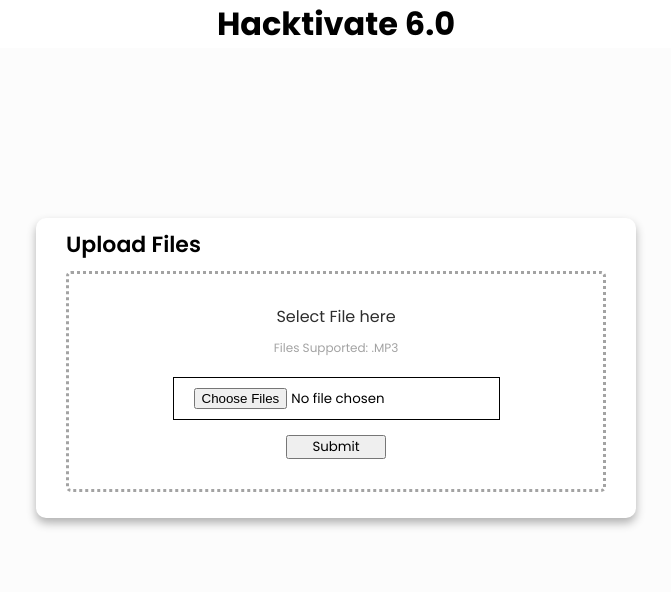
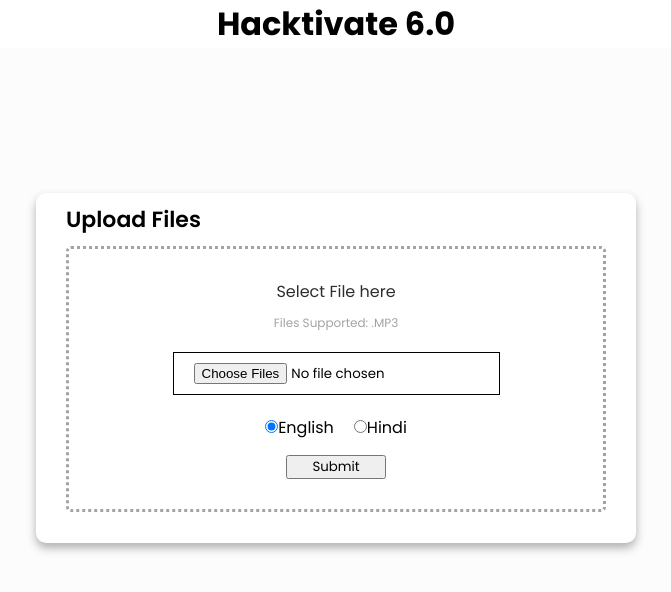
Before and after one commit to cw-deepanshu/Hacktivate_Frontend, a React (Create React App) app: page / in a window 1280 px wide. Shown: the top 592 px of the page, without its empty margins (304-975 px from the left). Built offline with nearby package versions, Linux system fonts and the light colour scheme.

Commit message:
language option

```diff
--- a/src/FileUpload.js
+++ b/src/FileUpload.js
@@ -2,12 +2,15 @@ import { useState } from "react";
 import axios from "axios";
 const FileUpload = () => {
     const [file, setFile] = useState(null);
-
+    const [selectedLanguage, setSelectedLanguage] = useState("English");
     const handleFileChange = (event) => {
         setFile(event.target.files[0]);
         //console.log(event);
     };
 
+    const handleLanguageChange = (event) => {
+        setSelectedLanguage(event.target.value);
+    };
     const handleSubmit = async (e) => {
         const data = new FormData();
 
@@ -18,7 +21,8 @@ const FileUpload = () => {
         };
 
         data.append("file", file);
-        console.log(data);
+        data.append("language", selectedLanguage);
+
         const response = await axios.post(
             "http://localhost:5000/upload",
             data,
@@ -43,6 +47,28 @@ const FileUpload = () => {
                             multiple
                             onChange={handleFileChange}
                         />
+                        <div className="lang">
+                            <label>
+                                <input
+                                    type="radio"
+                                    value="English"
+                                    checked={selectedLanguage === "English"}
+                                    onChange={handleLanguageChange}
+                                />
+                                English
+                            </label>
+
+                            {/* Hindi radio button */}
+                            <label>
+                                <input
+                                    type="radio"
+                                    value="Hindi"
+                                    checked={selectedLanguage === "Hindi"}
+                                    onChange={handleLanguageChange}
+                                />
+                                Hindi
+                            </label>
+                        </div>
                         <button className="submit" onClick={handleSubmit}>
                             Submit
                         </button>
--- a/src/index.css
+++ b/src/index.css
@@ -39,7 +39,7 @@ code {
     border-radius: 10px;
     box-shadow: 0 5px 10px 0 rgba(0, 0, 0, 0.3);
     width: 600px;
-    height: 300px;
+    height: 350px;
     background-color: #ffffff;
     padding: 10px 30px 40px;
 }
@@ -95,3 +95,11 @@ code {
     margin-top: 15px;
     width: 100px;
 }
+
+label {
+    margin: 10px;
+}
+
+.lang {
+    margin-top: 20px;
+}
```
